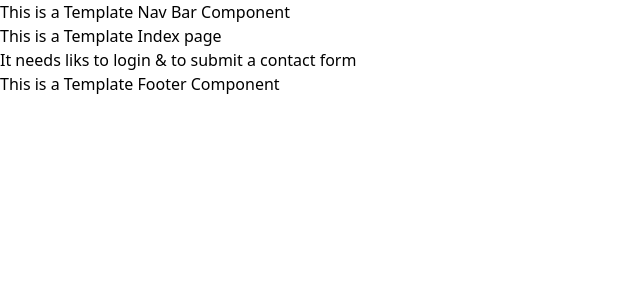
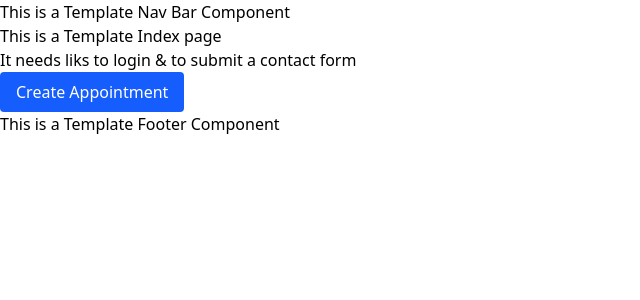
Before and after one commit to UTDallasEPICS/manos-unidas-for-autismo, a Nuxt app: page / in a window 1280 px wide. Shown: the top 300 px of the page, without its empty margins (0-640 px from the left). Built offline with nearby package versions, Linux system fonts and the light colour scheme.

Commit message:
ref -> reactive, bg opacity, max patient input update, auto close dimmed area

```diff
--- a/app.vue
+++ b/app.vue
@@ -1,6 +1,7 @@
 <template>
 	<Nav />
 	<NuxtPage />
+	<createAppointment />
 	<Footer />
 </template>
 
--- a/components/createAppointment.vue
+++ b/components/createAppointment.vue
@@ -12,7 +12,8 @@
 		<!-- Modal (only shown if showModal === true) -->
 		<div
 			v-if="showModal"
-			class="bg-opacity-50 fixed inset-0 z-50 flex items-center justify-center bg-black"
+			class="fixed inset-0 z-50 flex items-center justify-center bg-black/70"
+			@click.self="closeModal"
 		>
 			<!-- Modal content box -->
 			<div class="w-full max-w-md rounded bg-white p-6 shadow-md">
@@ -73,13 +74,14 @@
 					<!-- Max (optional, defaults to 1) -->
 					<div class="mb-4">
 						<label class="mb-1 block font-medium" for="max"
-							>Max</label
+							>Max Patient Attendance (Min. 1)</label
 						>
 						<input
 							type="number"
 							id="max"
 							v-model.number="form.max"
 							min="1"
+							@blur="enforceMin()"
 							class="w-full rounded border border-gray-300 px-3 py-2"
 						/>
 					</div>
@@ -120,21 +122,13 @@
 </template>
 
 <script setup lang="ts">
-import { ref } from "vue";
-
-interface AppointmentForm {
-	therapist: string;
-	sessionType: string;
-	time: string; // or Date, if you parse it
-	max: number;
-	comments: string;
-}
+import { ref, reactive } from "vue";
 
 // Whether to show the modal
 const showModal = ref(false);
 
 // The form data
-const form = ref<AppointmentForm>({
+const form = reactive({
 	therapist: "",
 	sessionType: "",
 	time: "",
@@ -142,16 +136,20 @@ const form = ref<AppointmentForm>({
 	comments: "",
 });
 
+function enforceMin() {
+	if (form.max < 1 || isNaN(form.max)) form.max = 1;
+}
+
 // Submit form handler
 function submitForm() {
 	// Validate required fields
-	if (!form.value.therapist || !form.value.sessionType || !form.value.time) {
+	if (!form.therapist || !form.sessionType || !form.time) {
 		alert("Please fill out all required fields.");
 		return;
 	}
 
 	// Placeholder for database submission logic
-	console.log("Form submitted:", form.value);
+	console.log("Form submitted:", form);
 
 	// Close modal after submission
 	closeModal();
@@ -161,14 +159,13 @@ function submitForm() {
 function closeModal() {
 	showModal.value = false;
 
-	// Reset the form if you want to clear fields each time
-	form.value = {
+	Object.assign(form, {
 		therapist: "",
 		sessionType: "",
 		time: "",
 		max: 1,
 		comments: "",
-	};
+	});
 }
 </script>
 
```
